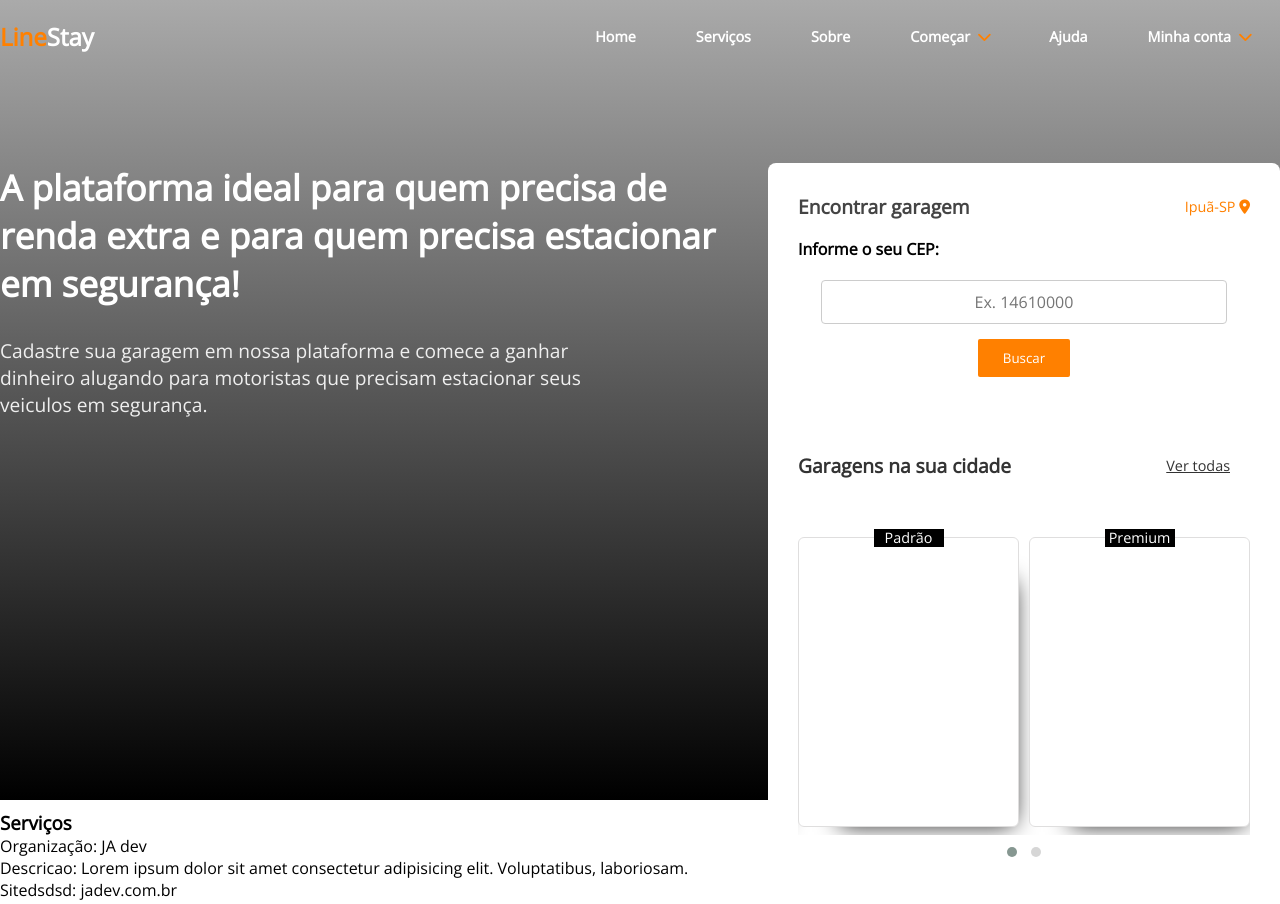
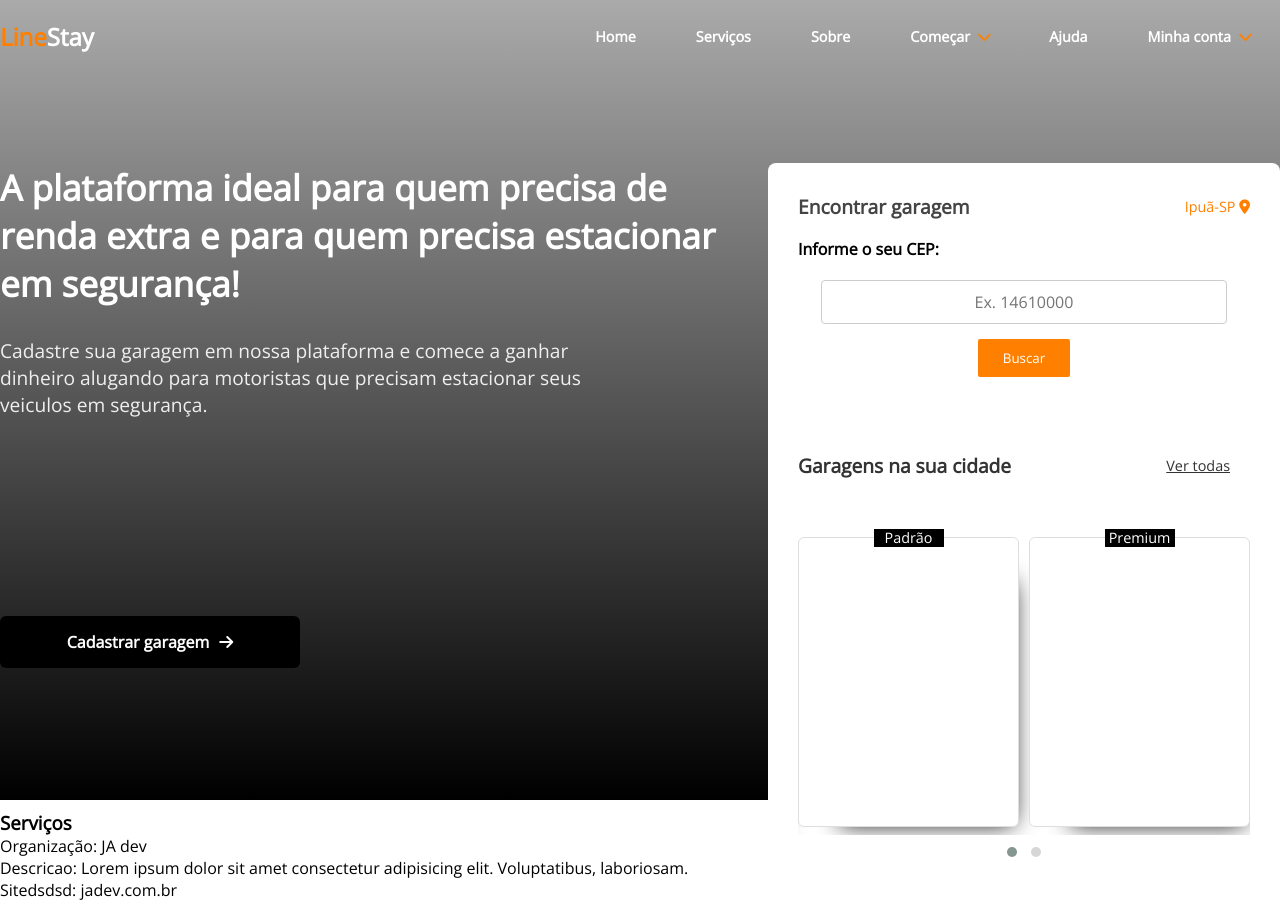
Before and after one commit to dev-aglailson/linestay, a PHP site: page / in a window 1280 px wide. Shown: the top 904 px of the page. Run offline with PHP 8.4, Linux system fonts and the light colour scheme; style sheets or scripts are compiled from the project's sources; some libraries are stand-ins or nearby versions.

Commit message:
Ajustes tema btn ação

```diff
--- a/resources/style/css/includes.css
+++ b/resources/style/css/includes.css
@@ -322,31 +322,50 @@ a {
   display: flex;
   flex-direction: column;
 }
-.section-home .content .row-box-titles-box-busca-garagem-simples .box-titles {
+.section-home .content .row-box-titles-box-busca-garagem-simples .box-titles-btn-acao {
   flex: 1;
-  margin-bottom: 35px;
+  margin-bottom: 26px;
 }
-.section-home .content .row-box-titles-box-busca-garagem-simples .box-titles .titles-small {
+.section-home .content .row-box-titles-box-busca-garagem-simples .box-titles-btn-acao .titles-small {
   width: auto;
   display: flex;
   flex-direction: column;
   align-items: center;
 }
-.section-home .content .row-box-titles-box-busca-garagem-simples .box-titles .titles-small h1 {
+.section-home .content .row-box-titles-box-busca-garagem-simples .box-titles-btn-acao .titles-small h1 {
   width: 90%;
   font-size: 1.125em;
   color: #FFF;
   text-align: center;
 }
-.section-home .content .row-box-titles-box-busca-garagem-simples .box-titles .titles-small span {
+.section-home .content .row-box-titles-box-busca-garagem-simples .box-titles-btn-acao .titles-small span {
   width: 70%;
-  margin-top: 20px;
+  margin-top: 10px;
   text-align: center;
   color: #efefef;
   font-size: 0.875em;
 }
-.section-home .content .row-box-titles-box-busca-garagem-simples .box-titles .titles-large {
+.section-home .content .row-box-titles-box-busca-garagem-simples .box-titles-btn-acao .titles-large {
   display: none;
+}
+.section-home .content .row-box-titles-box-busca-garagem-simples .box-titles-btn-acao .div-btn-acao {
+  flex: 1;
+  display: flex;
+  align-items: center;
+  justify-content: center;
+  margin-top: 20px;
+}
+.section-home .content .row-box-titles-box-busca-garagem-simples .box-titles-btn-acao .div-btn-acao .btn-acao {
+  background-color: #000;
+  color: #FFF;
+  padding: 10px 14px;
+  display: flex;
+  align-items: center;
+  font-weight: bold;
+  border-radius: 4px;
+}
+.section-home .content .row-box-titles-box-busca-garagem-simples .box-titles-btn-acao .div-btn-acao .btn-acao .icon-btn {
+  margin-left: 10px;
 }
 .section-home .content .row-box-titles-box-busca-garagem-simples .box-busca-garagem {
   flex: 1;
@@ -417,11 +436,12 @@ a {
   background-color: #ff8000;
   color: #fff;
   border-radius: 2px;
+  cursor: pointer;
 }
 .section-home .content .row-box-titles-box-busca-garagem-simples .box-busca-garagem .content-resultado-busca-simples {
   display: flex;
   flex-direction: column;
-  margin-top: 50px;
+  margin-top: 30px;
   padding: 10px;
 }
 .section-home .content .row-box-titles-box-busca-garagem-simples .box-busca-garagem .content-resultado-busca-simples .box-title-btn-ver-todas {
@@ -478,12 +498,12 @@ a {
   margin: 0 auto;
 }
 
-@media screen and (min-width: 780px) {
+@media screen and (min-width: 590px) {
   .section-home .content .row-box-titles-box-busca-garagem-simples {
     align-items: center;
   }
   .section-home .content .row-box-titles-box-busca-garagem-simples .box-busca-garagem {
-    width: 90%;
+    width: 80%;
   }
 }
 @media screen and (min-width: 960px) {
@@ -492,30 +512,46 @@ a {
   }
   .section-home .content .row-box-titles-box-busca-garagem-simples {
     flex-direction: row;
-    align-items: flex-start;
+    align-items: stretch;
   }
-  .section-home .content .row-box-titles-box-busca-garagem-simples .box-titles .titles-small {
+  .section-home .content .row-box-titles-box-busca-garagem-simples .box-titles-btn-acao {
+    margin-bottom: 0;
+    display: flex;
+    flex-direction: column;
+    justify-content: space-between;
+  }
+  .section-home .content .row-box-titles-box-busca-garagem-simples .box-titles-btn-acao .titles-small {
     display: none;
   }
-  .section-home .content .row-box-titles-box-busca-garagem-simples .box-titles .titles-large {
+  .section-home .content .row-box-titles-box-busca-garagem-simples .box-titles-btn-acao .titles-large {
     width: auto;
     display: flex;
     flex-direction: column;
     align-items: center;
   }
-  .section-home .content .row-box-titles-box-busca-garagem-simples .box-titles .titles-large h1 {
+  .section-home .content .row-box-titles-box-busca-garagem-simples .box-titles-btn-acao .titles-large h1 {
     width: 100%;
     font-size: 2.2em;
     color: #FFF;
     text-align: left;
   }
-  .section-home .content .row-box-titles-box-busca-garagem-simples .box-titles .titles-large span {
+  .section-home .content .row-box-titles-box-busca-garagem-simples .box-titles-btn-acao .titles-large span {
     width: 100%;
     margin-top: 30px;
     text-align: left;
     color: #efefef;
     font-size: 1.2em;
     padding-right: 20%;
+  }
+  .section-home .content .row-box-titles-box-busca-garagem-simples .box-titles-btn-acao .div-btn-acao {
+    justify-content: flex-start;
+    margin-top: 0px;
+  }
+  .section-home .content .row-box-titles-box-busca-garagem-simples .box-titles-btn-acao .div-btn-acao .btn-acao {
+    width: 300px;
+    justify-content: center;
+    padding: 15px;
+    border-radius: 6px;
   }
   .section-home .content .row-box-titles-box-busca-garagem-simples .box-busca-garagem {
     flex: 0;
--- a/resources/style/scss/section-home.scss
+++ b/resources/style/scss/section-home.scss
@@ -11,9 +11,9 @@
             display: flex;
             flex-direction: column;
 
-            .box-titles{
+            .box-titles-btn-acao{
                 flex: 1;
-                margin-bottom: 35px;
+                margin-bottom: 26px;
                 .titles-small{
                     width: auto;
                     display: flex;
@@ -27,7 +27,7 @@
                     }
                     span{
                         width: 70%;
-                        margin-top: 20px;
+                        margin-top: 10px;
                         text-align: center;
                         color: #efefef;
                         font-size: .875em;
@@ -35,6 +35,25 @@
                 }
                 .titles-large{
                     display: none;
+                }
+                .div-btn-acao{
+                    flex: 1;
+                    display: flex;
+                    align-items: center;
+                    justify-content: center;
+                    margin-top: 20px;
+                    .btn-acao{
+                        background-color: #000;
+                        color: #FFF;
+                        padding: 10px 14px;
+                        display: flex;
+                        align-items: center;
+                        font-weight: bold;
+                        border-radius: 4px;
+                        .icon-btn{
+                            margin-left: 10px;
+                        }
+                    }
                 }
             }
             .box-busca-garagem{
@@ -107,6 +126,7 @@
                                 background-color: #ff8000;
                                 color: #fff;
                                 border-radius: 2px;
+                                cursor: pointer;
                             }
                         }
                     }
@@ -114,7 +134,7 @@
                 .content-resultado-busca-simples{
                     display: flex;
                     flex-direction: column;
-                    margin-top: 50px;
+                    margin-top: 30px;
                     padding: 10px;
 
                     .box-title-btn-ver-todas{
@@ -182,19 +202,19 @@
 
     }
 }
-
-@media screen and (min-width: 780px) {
+@media screen and (min-width: 590px) {
     .section-home{
         .content{
             .row-box-titles-box-busca-garagem-simples{
                 align-items: center;
                 .box-busca-garagem{
-                    width: 90%;
+                    width: 80%;
                 }
             }
         }
     }
 }
+
 @media screen and (min-width: 960px) {
     .section-home{
         .content{
@@ -202,9 +222,13 @@
 
             .row-box-titles-box-busca-garagem-simples{
                 flex-direction: row;
-                align-items: flex-start;
+                align-items: stretch;
 
-                .box-titles{
+                .box-titles-btn-acao{
+                    margin-bottom:0 ;
+                    display: flex;
+                    flex-direction: column;
+                    justify-content: space-between;
                     .titles-small{
                         display: none;
                     }
@@ -227,6 +251,18 @@
                             font-size: 1.2em;
                             padding-right: 20%;
 
+                        }
+                    }
+                    .div-btn-acao{
+                        justify-content: flex-start;
+                        margin-top: 0px;
+                        .btn-acao{
+                            width: 300px;
+                            justify-content: center;
+                            padding: 15px;
+                            border-radius: 6px;
+                            .icon-btn{
+                            }
                         }
                     }
                 }
--- a/resources/view/pages/home.html
+++ b/resources/view/pages/home.html
@@ -6,7 +6,7 @@
 
             <div class="row-box-titles-box-busca-garagem-simples">
 
-                <div class="box-titles">
+                <div class="box-titles-btn-acao">
 
                     <div class="titles-small">
                         <h1>Temos duas forma de facilitar o seu dia a dia.</h1>
@@ -18,6 +18,10 @@
                             quem precisa estacionar em segurança!</h1>
 
                         <span>Cadastre sua garagem em nossa plataforma e comece a ganhar dinheiro alugando para motoristas que precisam estacionar seus veiculos em segurança.</span>
+                    </div>
+
+                    <div class="div-btn-acao">
+                        <a href="#" class="btn-acao btn-acao-small" title="Cadastre sua garagem e comece a ganhar dinheiro alugando-a">Cadastrar garagem <span><i class="fa-solid fa-arrow-right icon-btn"></i></span></a>
                     </div>
                 </div>
 
```
Also changed, not shown: resources/style/css/section-home.css (+51 -15 lines).
